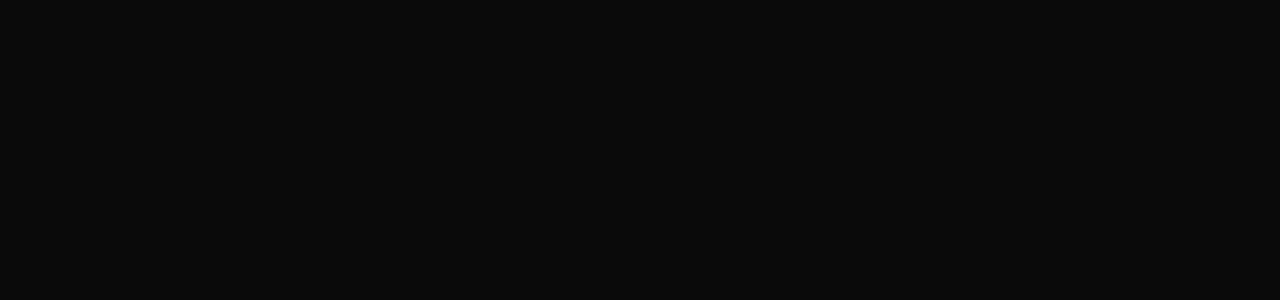
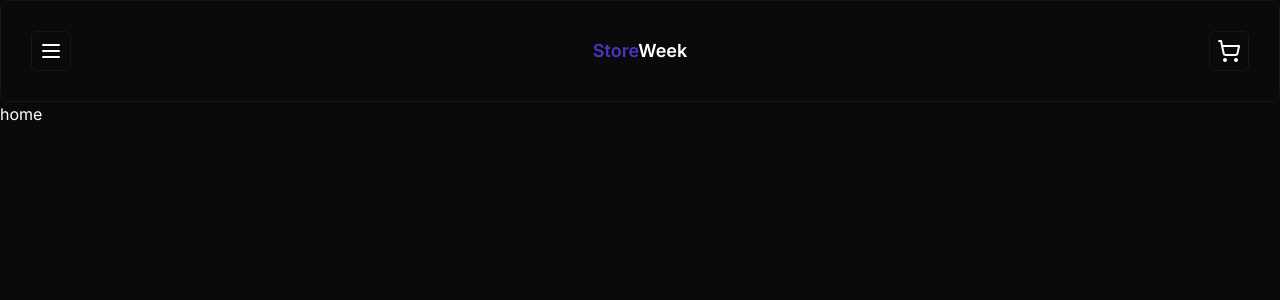
Before and after one commit to SkDudu/storeweek, a Next.js app: page / in a window 1280 px wide. Shown: the top 300 px of the page. Built offline with nearby package versions, Linux system fonts and the light colour scheme.

Commit message:
feat: add button and header

```diff
--- a/app/layout.tsx
+++ b/app/layout.tsx
@@ -1,6 +1,7 @@
 import type { Metadata } from 'next'
 import { Inter } from 'next/font/google'
 import './globals.css'
+import Header from '@/components/ui/header'
 
 const inter = Inter({ subsets: ['latin'] })
 
@@ -16,7 +17,10 @@
 }) {
   return (
     <html lang="en">
-      <body className={inter.className}>{children}</body>
+      <body className={inter.className}>
+        <Header />
+        {children}
+      </body>
     </html>
   )
 }
--- a/app/page.tsx
+++ b/app/page.tsx
@@ -1,9 +1,8 @@
+import { Card } from '@/components/ui/card'
 import Image from 'next/image'
 
 export default function Home() {
   return (
-    <div>
-
-    </div>
+    <div>home</div>
   )
 }
--- /dev/null
+++ b/components/ui/button.tsx
@@ -0,0 +1,56 @@
+import * as React from "react"
+import { Slot } from "@radix-ui/react-slot"
+import { cva, type VariantProps } from "class-variance-authority"
+
+import { cn } from "@/lib/utils"
+
+const buttonVariants = cva(
+  "inline-flex items-center justify-center rounded-md text-sm font-medium ring-offset-background transition-colors focus-visible:outline-none focus-visible:ring-2 focus-visible:ring-ring focus-visible:ring-offset-2 disabled:pointer-events-none disabled:opacity-50",
+  {
+    variants: {
+      variant: {
+        default: "bg-primary text-primary-foreground hover:bg-primary/90",
+        destructive:
+          "bg-destructive text-destructive-foreground hover:bg-destructive/90",
+        outline:
+          "border border-input bg-background hover:bg-accent hover:text-accent-foreground",
+        secondary:
+          "bg-secondary text-secondary-foreground hover:bg-secondary/80",
+        ghost: "hover:bg-accent hover:text-accent-foreground",
+        link: "text-primary underline-offset-4 hover:underline",
+      },
+      size: {
+        default: "h-10 px-4 py-2",
+        sm: "h-9 rounded-md px-3",
+        lg: "h-11 rounded-md px-8",
+        icon: "h-10 w-10",
+      },
+    },
+    defaultVariants: {
+      variant: "default",
+      size: "default",
+    },
+  }
+)
+
+export interface ButtonProps
+  extends React.ButtonHTMLAttributes<HTMLButtonElement>,
+    VariantProps<typeof buttonVariants> {
+  asChild?: boolean
+}
+
+const Button = React.forwardRef<HTMLButtonElement, ButtonProps>(
+  ({ className, variant, size, asChild = false, ...props }, ref) => {
+    const Comp = asChild ? Slot : "button"
+    return (
+      <Comp
+        className={cn(buttonVariants({ variant, size, className }))}
+        ref={ref}
+        {...props}
+      />
+    )
+  }
+)
+Button.displayName = "Button"
+
+export { Button, buttonVariants }
--- /dev/null
+++ b/components/ui/card.tsx
@@ -0,0 +1,79 @@
+import * as React from "react"
+
+import { cn } from "@/lib/utils"
+
+const Card = React.forwardRef<
+  HTMLDivElement,
+  React.HTMLAttributes<HTMLDivElement>
+>(({ className, ...props }, ref) => (
+  <div
+    ref={ref}
+    className={cn(
+      "rounded-lg border bg-card text-card-foreground shadow-sm",
+      className
+    )}
+    {...props}
+  />
+))
+Card.displayName = "Card"
+
+const CardHeader = React.forwardRef<
+  HTMLDivElement,
+  React.HTMLAttributes<HTMLDivElement>
+>(({ className, ...props }, ref) => (
+  <div
+    ref={ref}
+    className={cn("flex flex-col space-y-1.5 p-6", className)}
+    {...props}
+  />
+))
+CardHeader.displayName = "CardHeader"
+
+const CardTitle = React.forwardRef<
+  HTMLParagraphElement,
+  React.HTMLAttributes<HTMLHeadingElement>
+>(({ className, ...props }, ref) => (
+  <h3
+    ref={ref}
+    className={cn(
+      "text-2xl font-semibold leading-none tracking-tight",
+      className
+    )}
+    {...props}
+  />
+))
+CardTitle.displayName = "CardTitle"
+
+const CardDescription = React.forwardRef<
+  HTMLParagraphElement,
+  React.HTMLAttributes<HTMLParagraphElement>
+>(({ className, ...props }, ref) => (
+  <p
+    ref={ref}
+    className={cn("text-sm text-muted-foreground", className)}
+    {...props}
+  />
+))
+CardDescription.displayName = "CardDescription"
+
+const CardContent = React.forwardRef<
+  HTMLDivElement,
+  React.HTMLAttributes<HTMLDivElement>
+>(({ className, ...props }, ref) => (
+  <div ref={ref} className={cn("p-6 pt-0", className)} {...props} />
+))
+CardContent.displayName = "CardContent"
+
+const CardFooter = React.forwardRef<
+  HTMLDivElement,
+  React.HTMLAttributes<HTMLDivElement>
+>(({ className, ...props }, ref) => (
+  <div
+    ref={ref}
+    className={cn("flex items-center p-6 pt-0", className)}
+    {...props}
+  />
+))
+CardFooter.displayName = "CardFooter"
+
+export { Card, CardHeader, CardFooter, CardTitle, CardDescription, CardContent }
--- /dev/null
+++ b/components/ui/header.tsx
@@ -0,0 +1,21 @@
+import { MenuIcon, ShoppingCartIcon } from "lucide-react"
+import { Button } from "./button"
+import { Card } from "./card"
+
+const Header = () => {
+    return(
+        <Card className="flex items-center justify-between p-[1.88rem]">
+            <Button size={"icon"} variant={"outline"}>
+                <MenuIcon />
+            </Button>
+            <h1 className="font-semibold text-lg">
+                <span className="text-primary">Store</span>Week
+            </h1>
+            <Button size={"icon"} variant={"outline"}>
+                <ShoppingCartIcon />
+            </Button>
+        </Card>
+    )
+}
+
+export default Header
--- a/package.json
+++ b/package.json
@@ -10,6 +10,7 @@
   },
   "dependencies": {
     "@prisma/client": "^5.4.2",
+    "@radix-ui/react-slot": "^1.0.2",
     "class-variance-authority": "^0.7.0",
     "clsx": "^2.0.0",
     "lucide-react": "^0.287.0",
```
Also changed, not shown: 1 other file (tests, documents, lock files or other folders).
